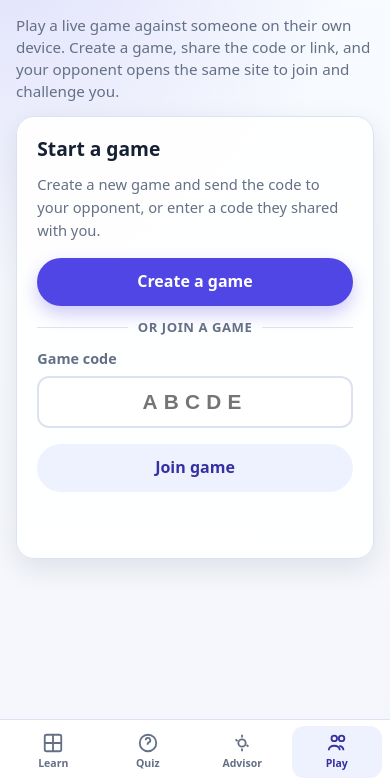
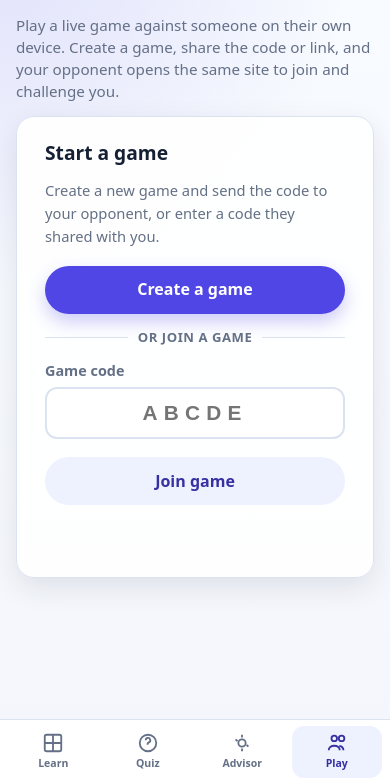
Before and after one commit to deviank/chess-app, a PHP site: page / in a window 390 px wide, after a click on "Play". Shown: the part 60-844 px from the top of the page. Run offline with PHP 8.4, Linux system fonts and the light colour scheme.

Commit message:
Inset the Play screen text inside its own box
The heading and buttons were flush with the Play view. Pad that view directly, and let the space grow from a phone to a wide screen so the card stays readable without stretching edge to edge.

Co-authored-by: Devian <deviank@users.noreply.github.com>

```diff
--- a/index.php
+++ b/index.php
@@ -978,15 +978,24 @@ button {
 .play-card {
     display: grid;
     gap: 0;
-    width: min(100%, 560px);
+    width: min(100%, 34rem);
     margin-inline: auto;
-    padding: clamp(20px, 5.2vw, 28px);
+    padding: 0;
+    overflow: hidden;
 }
 
 .play-view {
     display: grid;
-    gap: clamp(12px, 3vw, 16px);
+    gap: clamp(14px, 3.2vw, 18px);
     min-width: 0;
+    max-width: 100%;
+    padding-block: clamp(24px, 4.5vw, 40px);
+    padding-inline: clamp(28px, 6.5vw, 48px);
+}
+
+.play-view > * {
+    min-width: 0;
+    max-width: 100%;
 }
 
 .play-view h2,
```
